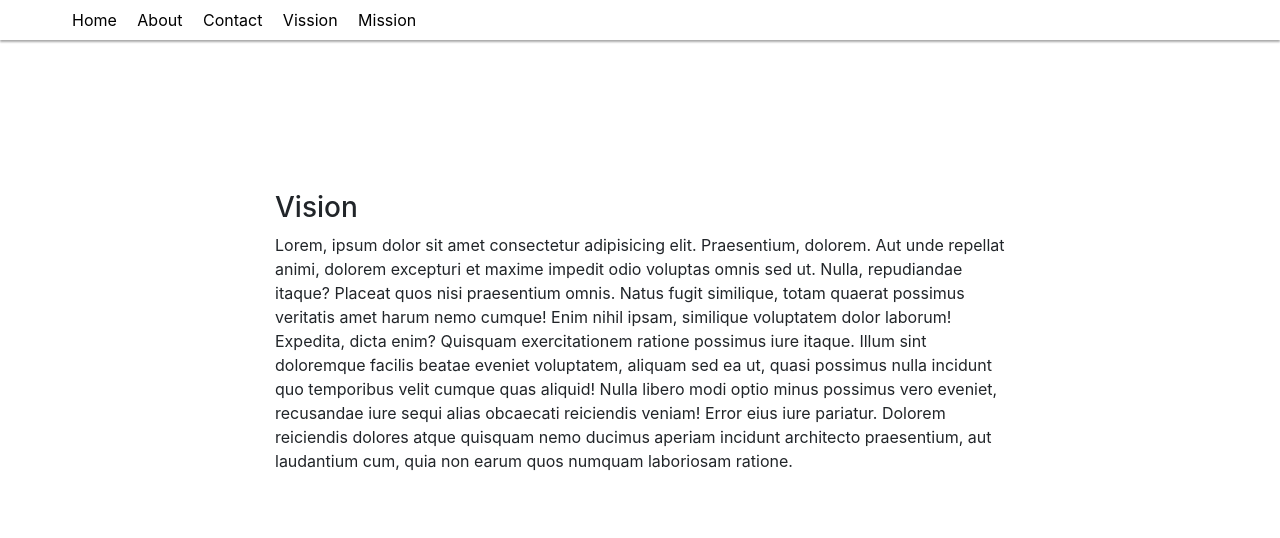
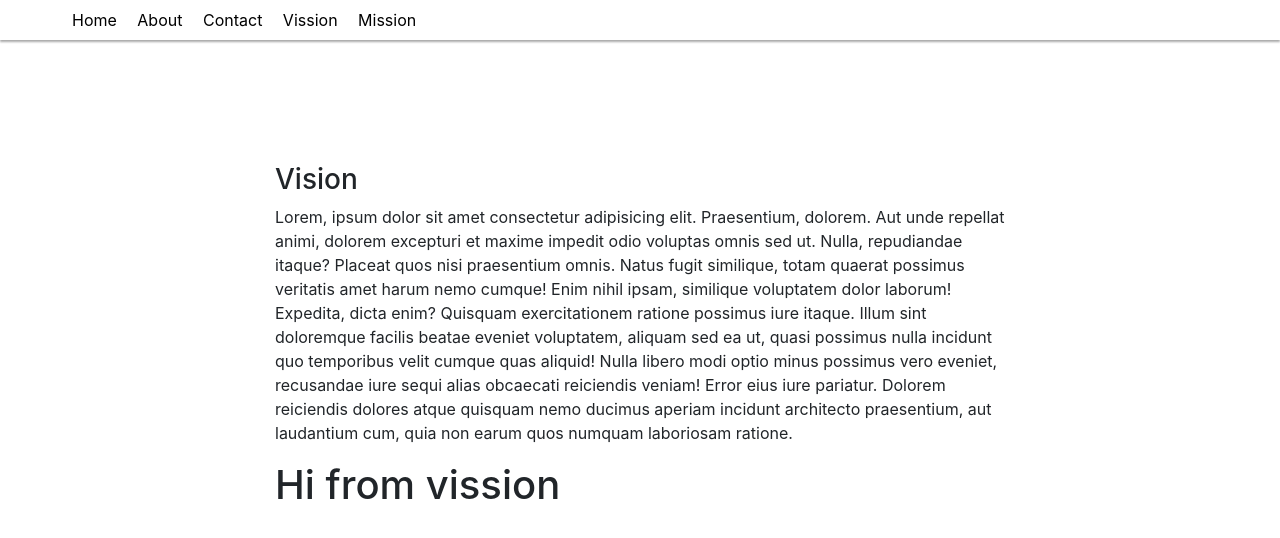
Before and after one commit to Kosabomkai/git_training, a plain HTML site: page vission.html in a window 1280 px wide. Drawn offline with nearby package versions, Linux system fonts and the light colour scheme.

Commit message:
changes upload hi.html

```diff
--- a/vission.html
+++ b/vission.html
@@ -25,6 +25,7 @@
         <p>
           Lorem, ipsum dolor sit amet consectetur adipisicing elit. Praesentium, dolorem. Aut unde repellat animi, dolorem excepturi et maxime impedit odio voluptas omnis sed ut. Nulla, repudiandae itaque? Placeat quos nisi praesentium omnis. Natus fugit similique, totam quaerat possimus veritatis amet harum nemo cumque! Enim nihil ipsam, similique voluptatem dolor laborum! Expedita, dicta enim? Quisquam exercitationem ratione possimus iure itaque. Illum sint doloremque facilis beatae eveniet voluptatem, aliquam sed ea ut, quasi possimus nulla incidunt quo temporibus velit cumque quas aliquid! Nulla libero modi optio minus possimus vero eveniet, recusandae iure sequi alias obcaecati reiciendis veniam! Error eius iure pariatur. Dolorem reiciendis dolores atque quisquam nemo ducimus aperiam incidunt architecto praesentium, aut laudantium cum, quia non earum quos numquam laboriosam ratione.
         </p>
+        <h1>Hi from vission</h1>
       </div>
     </div>
   </div>
```
Also changed, not shown: hi.html (added).
